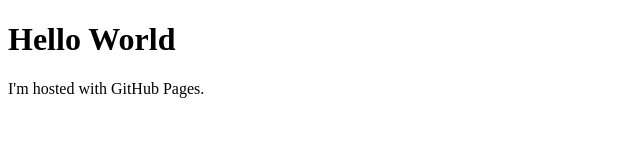
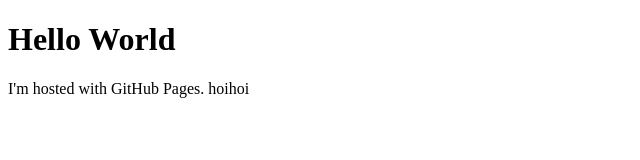
Before and after one commit to Danyal-Sajid/Danyal-Sajid.github.io, a plain HTML site: page index.html in a window 1280 px wide. Shown: the full height of the page, 0-640 px from the left. Drawn offline with Linux system fonts and the light colour scheme.

Commit message:
another cmmit

```diff
--- a/index.html
+++ b/index.html
@@ -2,6 +2,6 @@
 <html>
 <body>
 <h1>Hello World</h1>
-<p>I'm hosted with GitHub Pages.</p>
+<p>I'm hosted with GitHub Pages. hoihoi</p>
 </body>
 </html>
```
